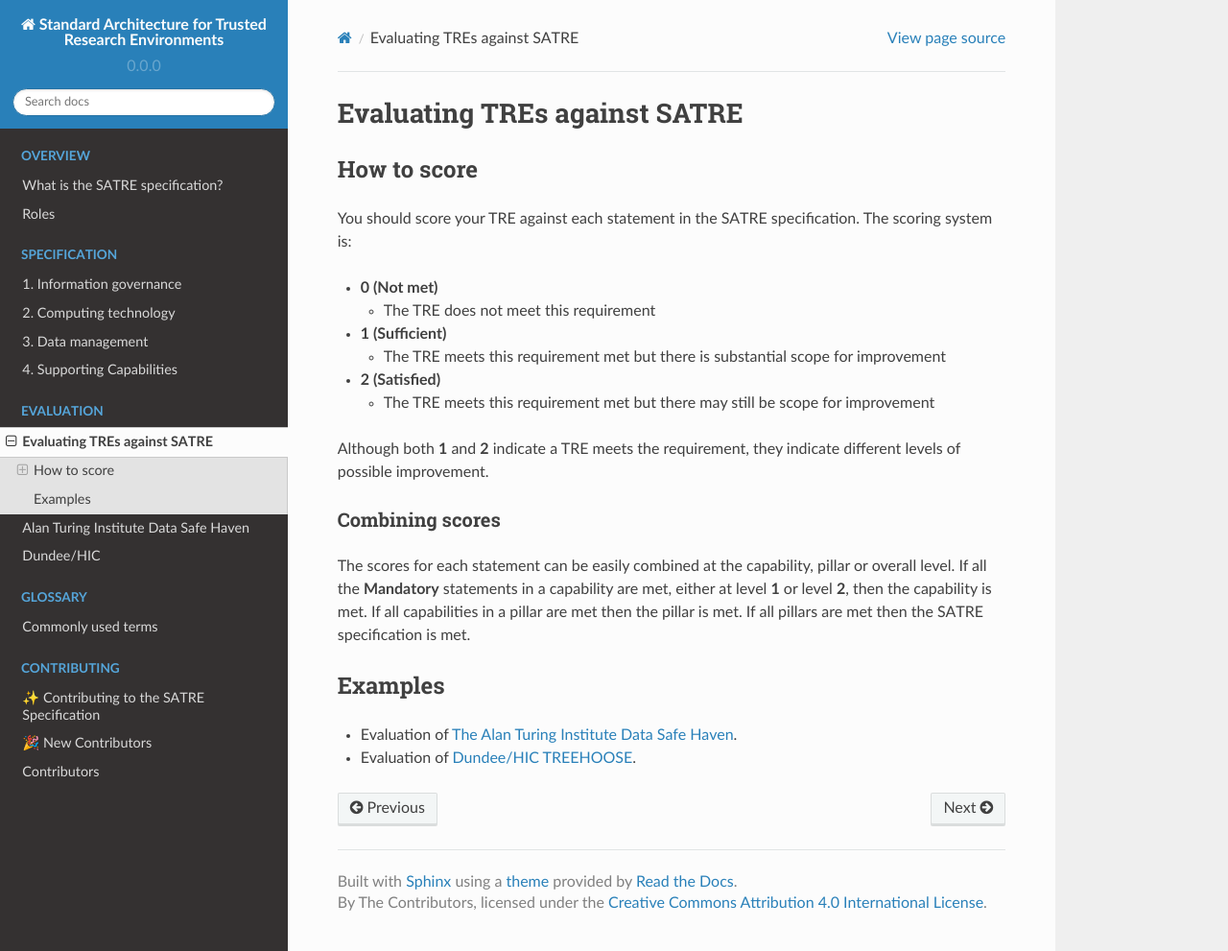
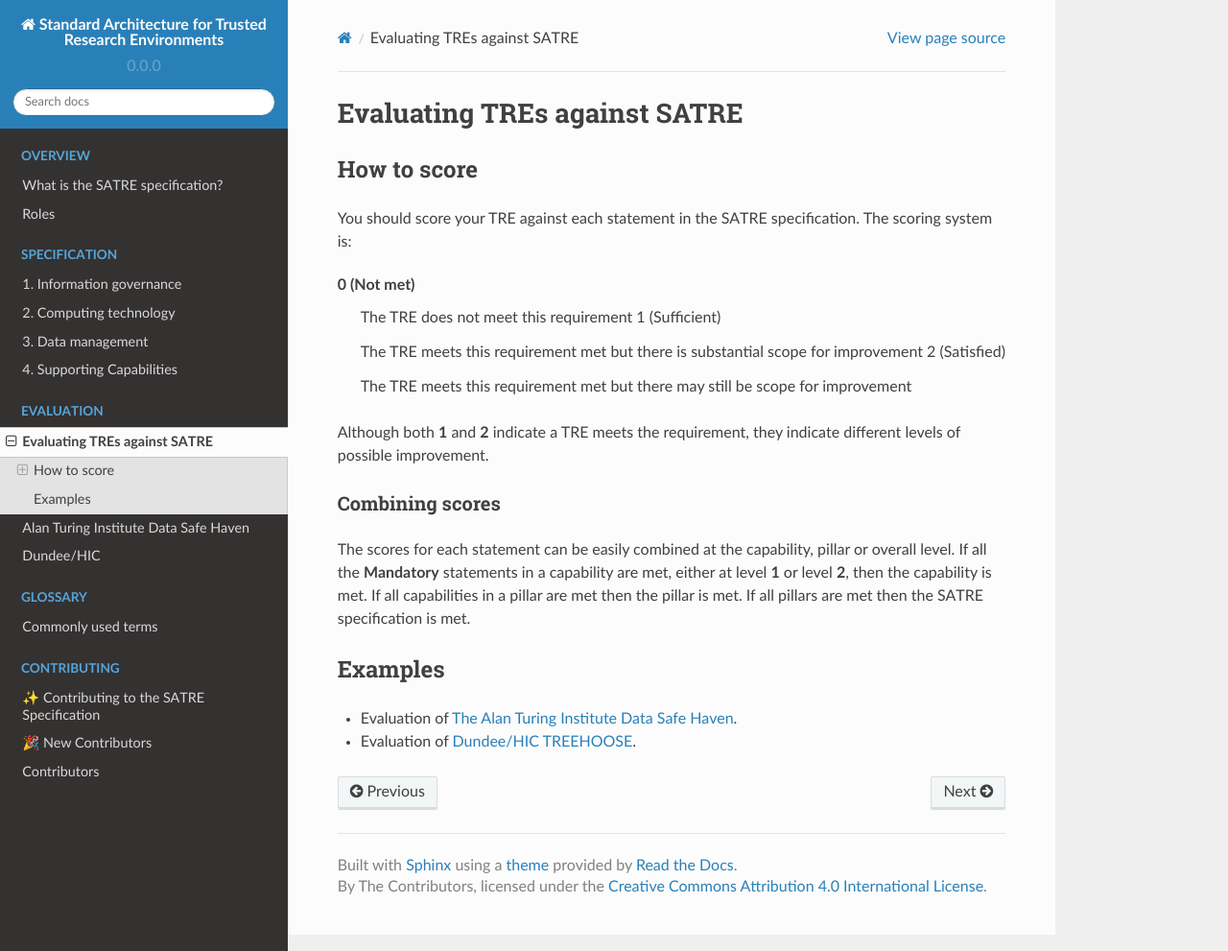
Before and after one commit to sa-tre/satre-specification, a Sphinx documentation site: the page built from docs/source/evaluation.md, in a window 1280 px wide and 991 px high. Shown: the whole window at 96% size. Built offline with Sphinx 7.4.7 and the Read the Docs theme 2.0.0, drawn with Linux system fonts in a browser that asks for light colours.

Commit message:
:memo: Change to definition list
Co-authored-by: Jim Madge <jmadge@turing.ac.uk>

```diff
--- a/docs/source/evaluation.md
+++ b/docs/source/evaluation.md
@@ -7,12 +7,12 @@
 You should score your TRE against each statement in the SATRE specification.
 The scoring system is:
 
-- **0 (Not met)**
-  - The TRE does not meet this requirement
-- **1 (Sufficient)**
-  - The TRE meets this requirement met but there is substantial scope for improvement
-- **2 (Satisfied)**
-  - The TRE meets this requirement met but there may still be scope for improvement
+0 (Not met)
+: The TRE does not meet this requirement
+1 (Sufficient)
+: The TRE meets this requirement met but there is substantial scope for improvement
+2 (Satisfied)
+: The TRE meets this requirement met but there may still be scope for improvement
 
 Although both **1** and **2** indicate a TRE meets the requirement, they indicate different levels of possible improvement.
 
```
